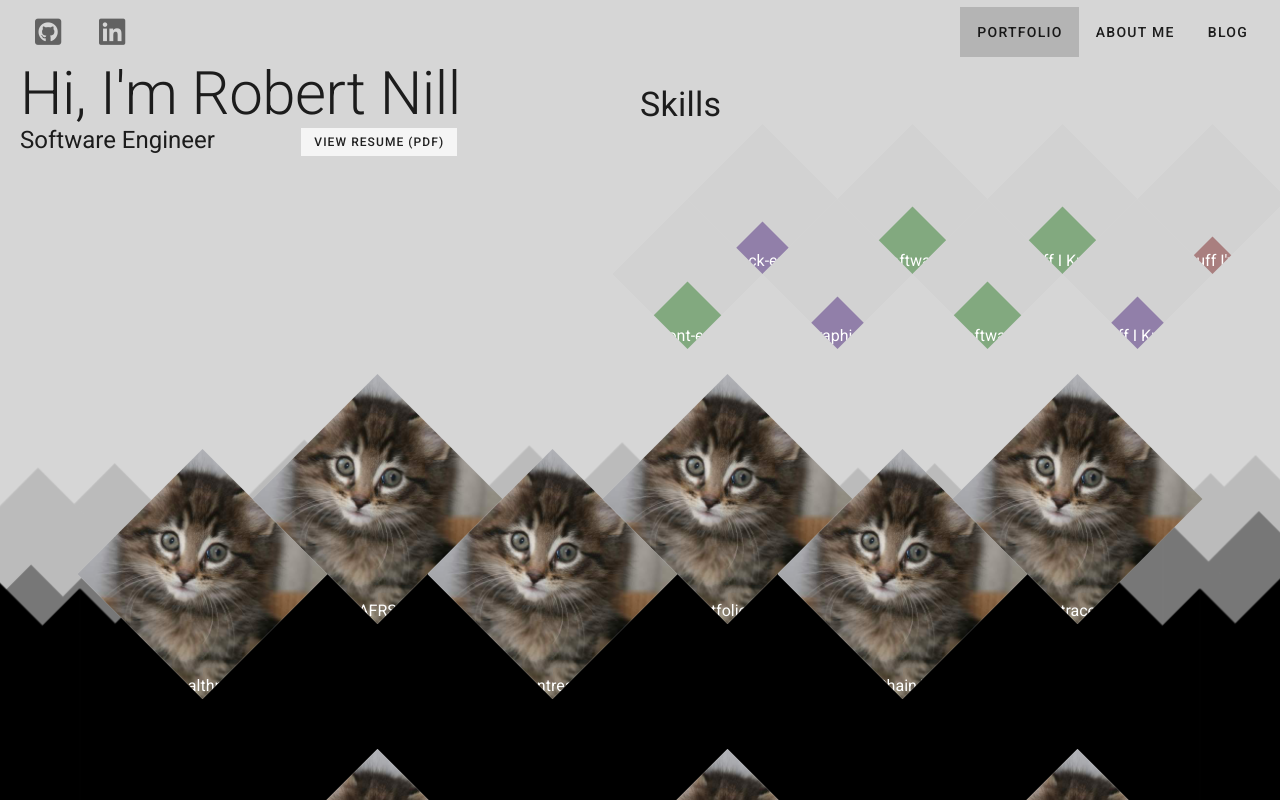
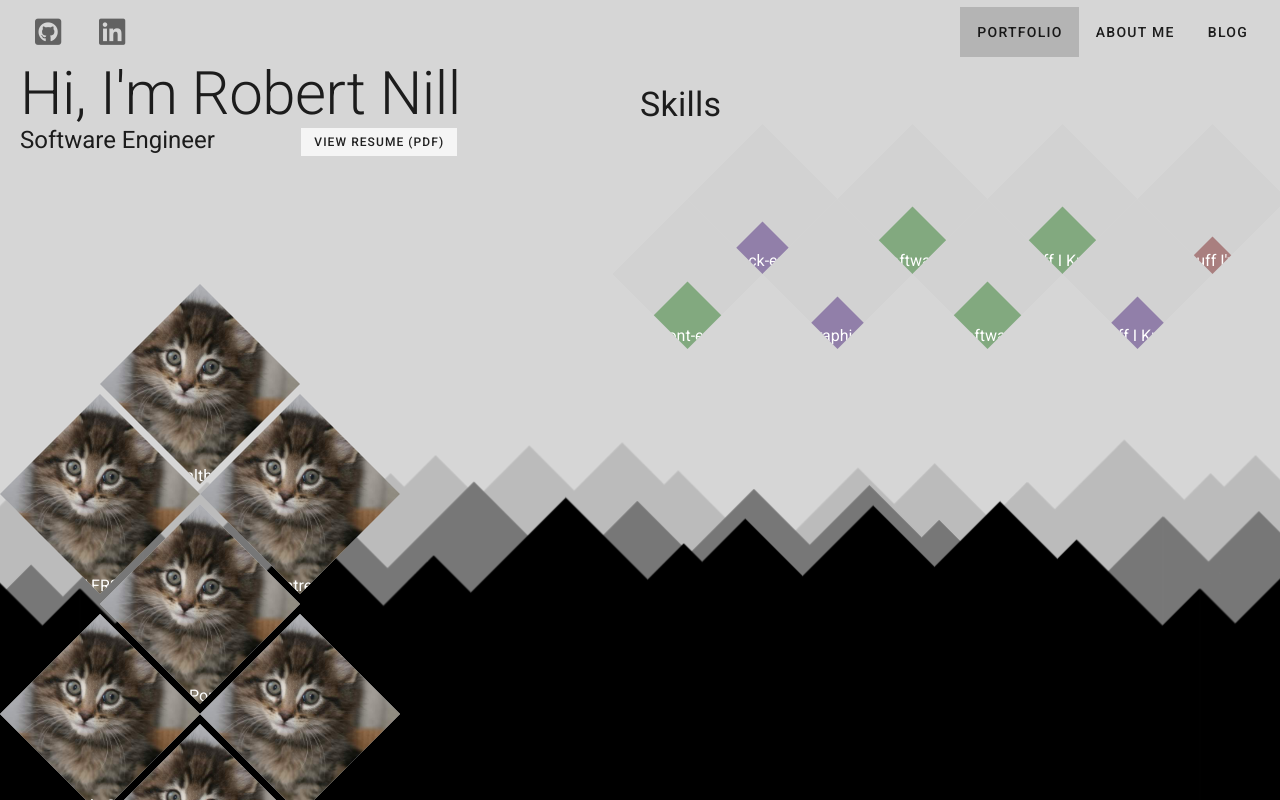
Before and after one commit to rmnill202/2020-portfolio-site, a Vue app: page / in a window 1280 px wide. Shown: the top 800 px of the page. Built offline with nearby package versions, Linux system fonts and the light colour scheme.

Commit message:
Working panel for smaller screens

```diff
--- a/src/components/ProjectsPanel.vue
+++ b/src/components/ProjectsPanel.vue
@@ -1,10 +1,10 @@
 <template>
   <div class='projects-panel-div'>
-    <div class="proj-grid">
+    <!-- <div class="proj-grid">
 
       <div v-for="(p, index) in projs" class="diamond-container">
         <button class="proj-diamond-div">
-          <div :class="`proj-diamond-fill fill-1`" /> <!-- :style="`background-color: ${s.color}`" -->
+          <div :class="`proj-diamond-fill fill-1`" />
           <div class="proj-diamond-text">{{p.title}}</div>
           <div class="diamond-details">
             {{p.summary}}
@@ -13,6 +13,20 @@
         <v-btn class="test-btn" :to="`/project/${p.id}`" tile depressed block>Read More Here</v-btn>
       </div>
 
+    </div> -->
+
+    <div   class="project-grid">
+      <div class="project-diamond" v-for="(p, index) in projs">
+
+        <button class="project-diamond-clickable">
+          <div :class="`project-diamond-fill`" />
+          <div class="project-diamond-title">{{p.title}}</div>
+          <div class="project-diamond-details">
+            {{p.summary}}
+          </div>
+        </button>
+        <v-btn class="project-diamond-link" :to="`/project/${p.id}`" tile depressed block>Read More Here</v-btn>
+      </div>
     </div>
   </div>
 </template>
@@ -32,18 +46,157 @@ export default {
 </script>
 
 <style scoped>
+/** LARGER SCREENS **/
 .project-grid {
   display: grid;
-  grid-template-columns: repeat(5, 20%);
+  justify-items: center;
+  /* grid-template-columns: repeat(5, 200px); */
+  grid-template-columns: repeat(2, 200px);
+}
+
+.project-diamond {
+  /* position: absolute; */
+  /* background-image: url('~@/assets/placeholder.jpeg');
+  flex-direction: column;
+  background-color: #d2d2d2;
+  height: 200px;
+  width:  200px;
+  background-size: 200px 200px;
+  clip-path: polygon(50% 0,100% 50%,50% 100%,0 50%);
+  transition: all 0.5s;
+
+  margin-top: -90px; */
+
+  position: relative;
+  height: 200px;
+  width:  0px;
+  margin-top: -90px;
+  /* clip-path: polygon(50% 0,100% 50%,50% 100%,0 50%);  */
+
+
+  display: flex;
+  justify-content: center;
+  align-items: center;
+
+  /* background-color: red; */
+
+  /* transform: rotate(-45deg); */
+}
+
+.project-diamond:nth-child(3n + 1) {
+  grid-column-start: 1;
+  grid-column-end:   3;
+}
+.project-diamond:nth-child(3n + 2) {
+  grid-column-start: 1;
+  grid-column-end:   2;
+}
+.project-diamond:nth-child(3n + 0) {
+  grid-column-start: 2;
+  grid-column-end:   3;
+}
+
+/** SMALLER SCRENS **/
+/* @media screen and (max-width: 1039px) {
+  .project-grid {
+    grid-template-columns: repeat(2, 210px);
+  }
+} */
+
+
+.project-diamond-clickable {
+  position: absolute;
+  background-image: url('~@/assets/placeholder.jpeg');
+  flex-direction: column;
+  background-color: #d2d2d2;
+  height: 200px;
+  width:  200px;
+  /* clip-path: polygon(0 0, 100% 0, 100% 100%, 0 100%);  */
+  /* clip-path: polygon(-100% 50%, 50% -100%, 200% 50%, 50% 200%); */
+  clip-path: polygon(50% 0,100% 50%,50% 100%,0 50%);
+  background-size: 200px 200px;
+  transition: all 0.5s;
+
+  /* transform: rotate(45deg); */
+}
+.project-diamond-clickable:hover {
+  background-color: #c4c4c4;
+}
+.project-diamond-clickable:focus {
+  /* clip-path: polygon(0 0, 100% 0, 100% 100%, 0 100%);  */
+  clip-path: polygon(-100% 50%, 50% -100%, 200% 50%, 50% 200%);
+  z-index: 9998;
+  border-color:transparent!important;
+  outline:none;
+  pointer-events: none;
+}
+.project-diamond-fill {
+  background-color: #82a97f;
+  height: 200px;
+  width:  200px;
+  background-size: 200px 200px;
+  position: absolute;
+  transition: all 0.5s;
+
+  clip-path: polygon(50% 50%,50% 50%,50% 50%,50% 50%);
+}
+
+.project-diamond-clickable:focus .project-diamond-fill {
+  clip-path: polygon(-100% 50%, 50% -100%, 200% 50%, 50% 200%);
+}
+.project-diamond-title {
+  width: 200px;
+  margin-top: 80px;
+  padding-left: 25px;
+  padding-right: 25px;
+  position: absolute;
+  text-align: center;
+  color: rgba(255, 255, 255, 255);
+  transition: color 0.25s;
+
+  pointer-events: none;
+}
+.project-diamond-clickable:focus .project-diamond-title {
+  color: rgba(255, 255, 255, 0);
+}
+
+.project-diamond-details {
+  padding: 5px 5px 5px 10px;
+  width: 200px;
+  position: absolute;
+  text-align: left;
+  color: rgba(255, 255, 255, 0);
+  transition: color 0.25s;
+  pointer-events: none;
+}
+.project-diamond-clickable:focus .project-diamond-details {
+  color: rgba(255, 255, 255, 255);
+}
+
+.project-diamond-link {
+  position: absolute;
+  bottom: -36px;
+  z-index: 9998;
+
+  clip-path: polygon(50% 50%,50% 50%,50% 50%,50% 50%);
+  transition: all 0.5s;
+  transition-delay: 0.25s;
+  filter: opacity(0%);
+  width: 200px;
+}
+.project-diamond-clickable:focus + .project-diamond-link {
+  pointer-events: all;
+  bottom: -36px;
+
+  clip-path: polygon(0 0, 100% 0, 100% 100%, 0 100%);
+  filter: opacity(100%);
+
 }
 
 
 
 
-
-
-
-.projects-panel-div {
+/* .projects-panel-div {
   text-align: left;
   margin: 0px 37.5px 0px 37.5px;
 }
@@ -153,6 +306,6 @@ margin-top: 0px; margin-right: -37.5px; margin-left: -37.5px;
   background-size: 250px 250px;
   position: absolute;
   transition: all 0.5s;
-}
+} */
 
 </style>
```
